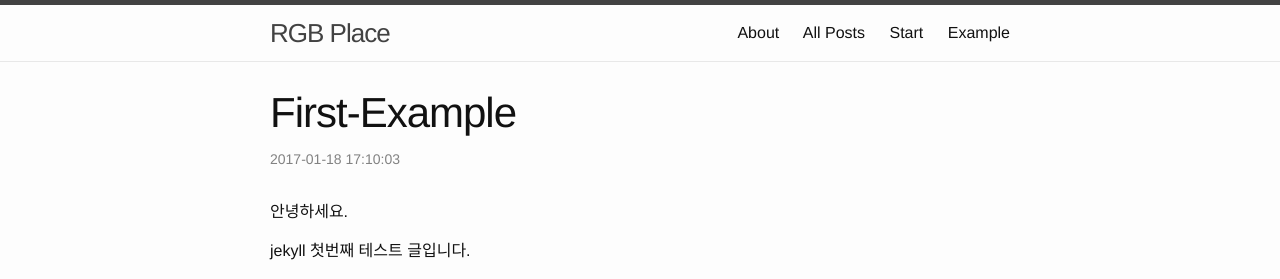
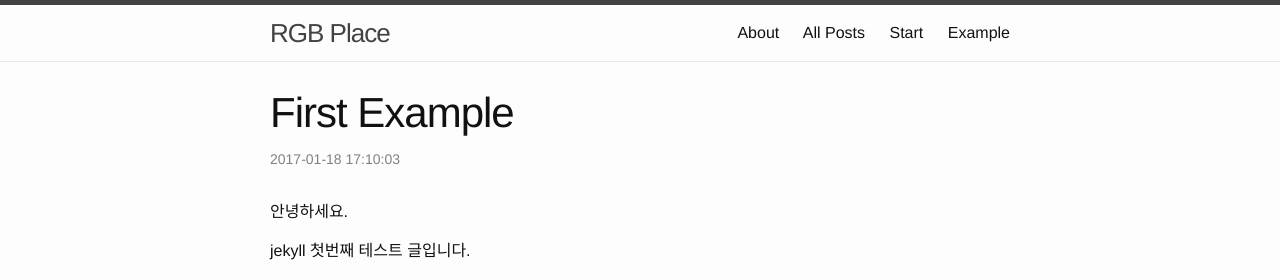
Before and after one commit to 6lueparr0t/about-rgbplace, a Jekyll site: the page built from _posts/example/2017-01-19-First-Example.markdown, in a window 1280 px wide. Shown: the top 279 px of the page. Built offline with Jekyll 4.4.1, drawn with Linux system fonts in a browser that asks for light colours.

Commit message:
auto commit 2017-01-19 02:34:07

```diff
--- a/_posts/example/2017-01-19-First-Example.markdown
+++ b/_posts/example/2017-01-19-First-Example.markdown
@@ -1,6 +1,6 @@
 ---
 layout: post
-title:  "First-Example"
+title:  "First Example"
 date:   2017-01-19 02:10:03 +0900
 categories: example
 ---
```
Also changed, not shown: 1 other file.
